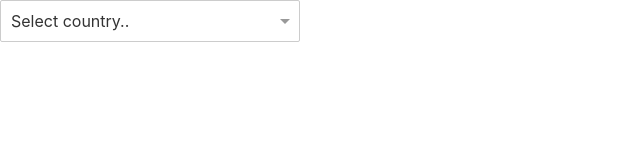
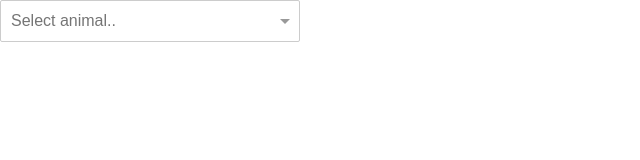
Before and after one commit to Jisan-mia/cstm-dd, a React (Create React App) app: page / in a window 1280 px wide. Shown: the top 160 px of the page, without its empty margins (0-640 px from the left). Built offline with nearby package versions, Linux system fonts and the light colour scheme.

Commit message:
search in dropdown done

```diff
--- a/src/App.js
+++ b/src/App.js
@@ -1,6 +1,6 @@
 import { useState } from 'react';
 import CustomDropdown from './component/Custom Dropdown/CustomDropdown';
-import data from './data/countries.json'
+import data from './data/animals.json'
 
 
 function App() {
@@ -11,8 +11,10 @@ function App() {
     <div className="App">
       <CustomDropdown
         options={data}
-        placeholder="Select country.."
+        placeholder="Select animal.."
         selectedValue={selectedValue}
+        id='id'
+        label='name'
         onChange={(val) => setSelectedValue(val)}
       />
     </div>
--- a/src/component/Custom Dropdown/CustomDropdown.js
+++ b/src/component/Custom Dropdown/CustomDropdown.js
@@ -1,28 +1,79 @@
-import React, { useState } from 'react'
+import React, { useEffect, useRef, useState } from 'react'
 import styles from './CustomDropdown.module.scss'
 
-const CustomDropdown = ({options, placeholder, selectedValue, onChange}) => {
-  const [isOpen, setIsOpen] = useState(false)
+const CustomDropdown = (
+  {
+    options,
+    placeholder,
+    selectedValue,
+    id,
+    label,
+    onChange
+  }
+  ) => {
+  const [isOpen, setIsOpen] = useState(false);
+  const [query, setQuery] = useState('')
+
+  const ref = useRef(null);
+
+  useEffect(() => {
+    document.addEventListener('click', closeDropdown);
+    return () => document.removeEventListener('click', closeDropdown)
+  }, []);
+
+  function closeDropdown(e) {
+    setIsOpen(e && e.target == ref.current)
+  }
+
+  const filterOptions = (options) => {
+    return options.filter(
+      option =>
+        option[label].toLowerCase().indexOf(query.toLowerCase()) > -1
+    )
+  }
+
+  const displayInputValue = () => {
+    if(query.length > 0) return query;
+    if(selectedValue) return selectedValue[label];
+
+    return ''
+  }
 
   return (
     <div className={styles.dropdown}>
       <div className={styles.control} onClick={() => setIsOpen(!isOpen)}>
-        <div className={styles.selected__value}>{selectedValue?.name || placeholder}</div>
+        <div className={styles.selected__value} >
+
+          {/* {selectedValue ? selectedValue[label] : placeholder} */}
+          <input
+            type="text"
+            ref={ref}
+            placeholder={selectedValue ? selectedValue[label] : placeholder}
+            value={displayInputValue()}
+            onChange={e => {
+              setQuery(e.target.value);
+              onChange(null)
+            }}
+            onClick={() => setIsOpen(!isOpen)}
+          />
+
+        </div>
         <div className={`${styles.arrow} ${isOpen ? styles.open : null}`}></div>
       </div>
 
       <div className={`${styles.options__container} ${isOpen ? styles.open : null}`}>
         {
-          options.map(option =>
+          filterOptions(options).map(option =>
             (
               <div
-                key={option.name}
+                key={option[id]}
                 className={`${styles.options__item} ${selectedValue === option ? styles.selected : null}`}
                 onClick={() => {
+                  setQuery('');
                   onChange(option);
-                  setIsOpen(false)
+                  setIsOpen(false);
                 }}>
-                {option.name}
+                {option[label]}
               </div>
             )
           )
--- a/src/component/Custom Dropdown/CustomDropdown.module.scss
+++ b/src/component/Custom Dropdown/CustomDropdown.module.scss
@@ -22,7 +22,7 @@
     border-width: 0 5px 5px;
   }
 
-  .selected__value {
+  .selected__value input{
     line-height: 1.5;
     font-size: 1rem;
     background-color: #fff;
```
